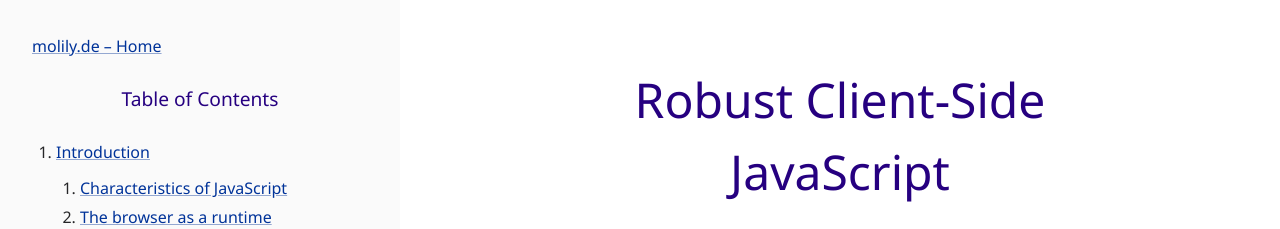
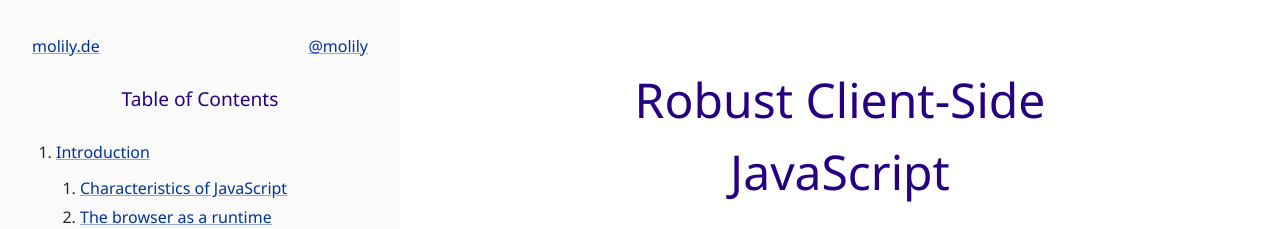
Before and after one commit to molily/molily.de, a Jekyll site: the page built from _posts/2017-12-21-robust-javascript.md, in a window 1280 px wide. Shown: the top 229 px of the page. Built offline with Jekyll 4.4.1, drawn with Linux system fonts in a browser that asks for light colours; some web fonts are replaced.

Commit message:
Book: Promoting Twitter

```diff
--- a/_posts/2017-12-21-robust-javascript.md
+++ b/_posts/2017-12-21-robust-javascript.md
@@ -11,13 +11,16 @@ lang: en
   &bull;
   <a href="#toc">Table of Contents</a>
   &bull;
-  <a href="htps://twitter.com/molily" target="_blank">@molily</a>
+  <a href="htps://twitter.com/molily" target="_blank" title="molily on Twitter">@molily</a>
 </p>
 
 <div id="toc-and-main">
   <div id="toc-container">
     <nav id="toc">
-      <p id="toc-home-link"><a href="/">molily.de – Home</a></p>
+      <p id="toc-home-link">
+        <a href="/" title="Home">molily.de</a>
+        <a href="htps://twitter.com/molily" target="_blank" title="molily on Twitter">@molily</a>
+      </p>
       <h1 id="toc-book-title">Robust Client-Side JavaScript</h1>
       <h1 id="toc-heading">Table of Contents</h1>
       <ol>
--- a/css/book.scss
+++ b/css/book.scss
@@ -190,7 +190,8 @@ caption {
   display: none;
 
   @include big {
-    display: block;
+    display: flex;
+    justify-content: space-between;
   }
 }
 
```
